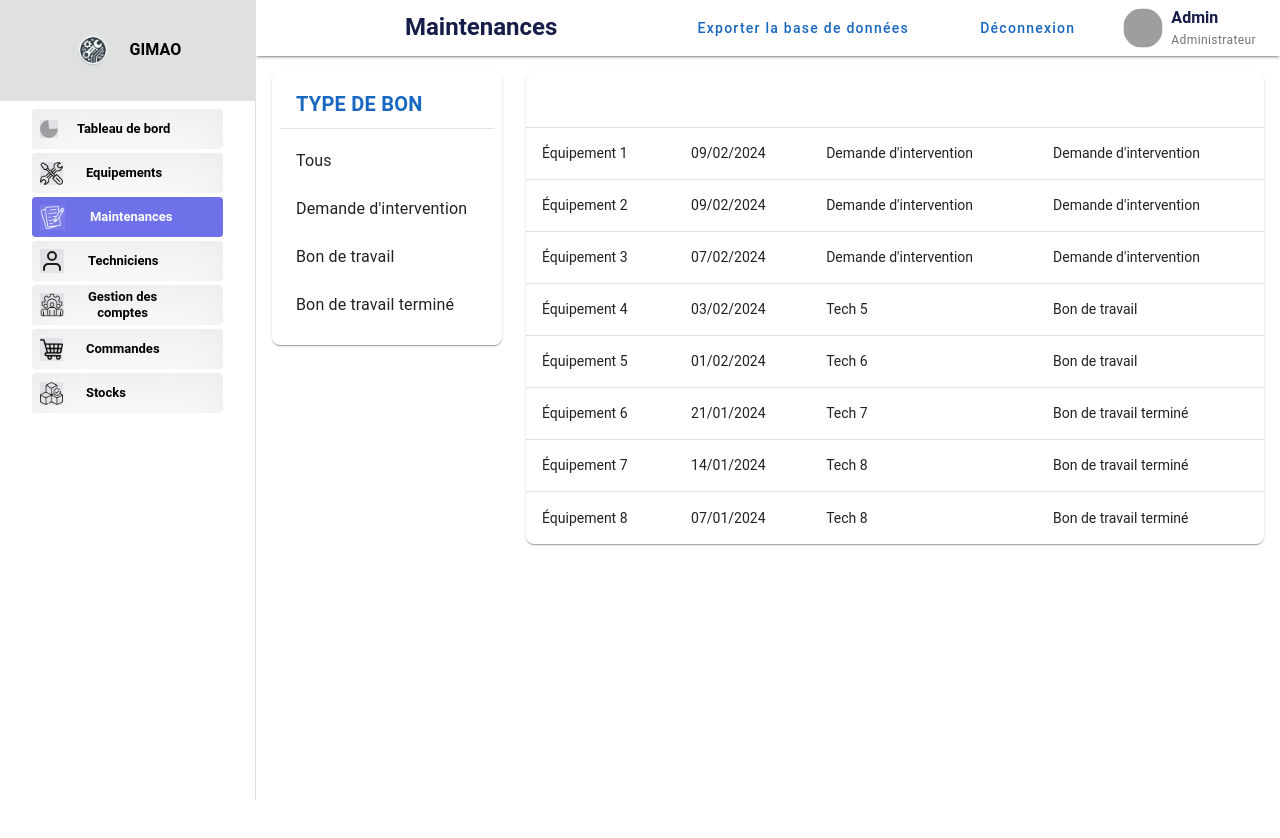
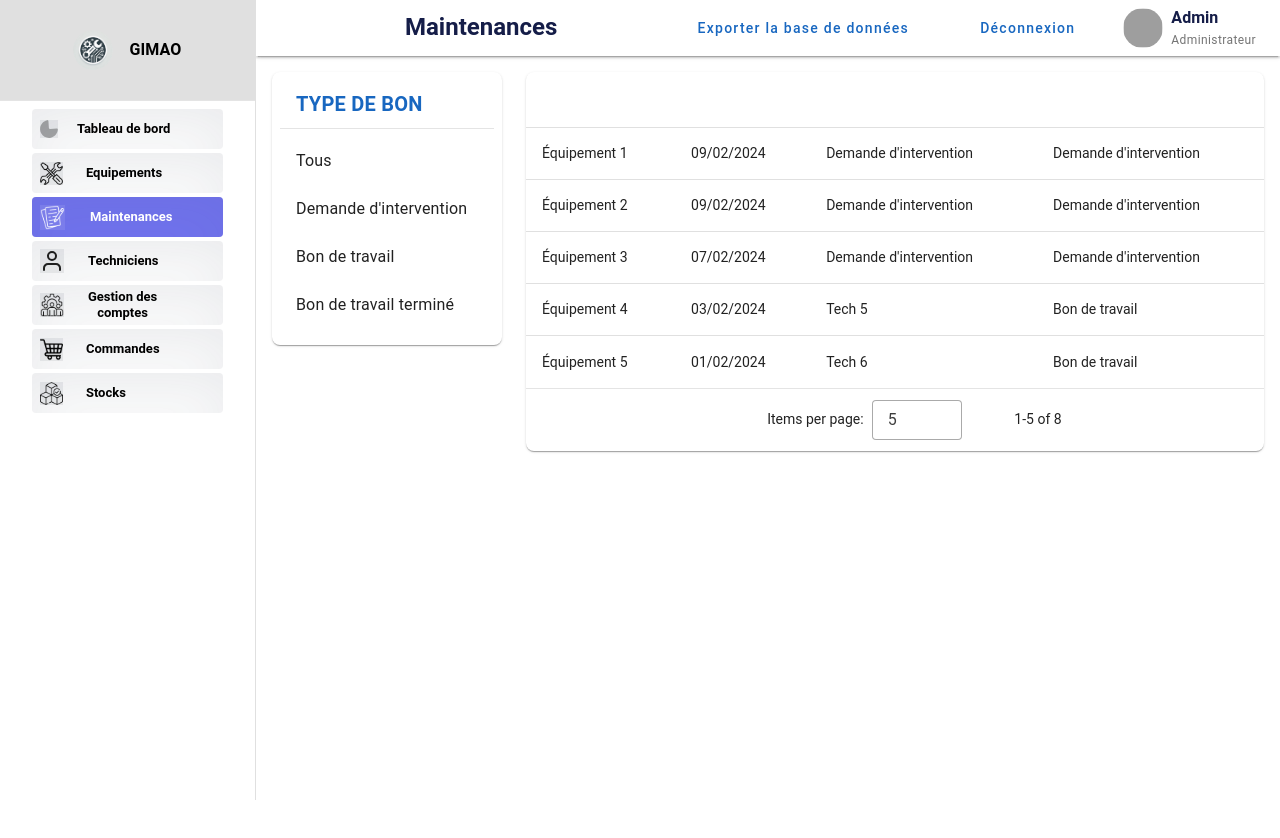
Before and after one commit to JDRSinclair/GIMAO, a Vue app in the folder frontend/: page /maintenances in a window 1280 px wide. Shown: the top 838 px of the page. Built offline with nearby package versions, Linux system fonts and the light colour scheme; grey boxes are pictures that could not be loaded; the HTML template or start-up script is replaced by a standard one.

Commit message:
Ajout du système de pagination aux vue d'Équipement et Maintenance.

```diff
--- a/frontend/src/views/Equipements/Equipements.vue
+++ b/frontend/src/views/Equipements/Equipements.vue
@@ -23,10 +23,18 @@
             <v-data-table
               :headers="headers"
               :items="filteredEquipements"
+              :items-per-page="itemsPerPage"
+              :page.sync="page"
               item-value="name"
               class="elevation-1 rounded-lg"
-              hide-default-footer
+              @page-count="pageCount = $event"
             ></v-data-table>
+            <div class="text-center pt-2">
+              <v-pagination
+                v-model="page"
+                :length="pageCount"
+              ></v-pagination>
+            </div>
           </v-col>
         </v-row>
       </v-container>
@@ -95,6 +103,9 @@ export default {
       },
     ]);
     const selectedLieu = ref(null);
+    const page = ref(1);
+    const pageCount = ref(0);
+    const itemsPerPage = ref(5);
 
     const filteredEquipements = computed(() => {
       if (!selectedLieu.value) {
@@ -113,7 +124,10 @@ export default {
       lieux,
       selectedLieu,
       handleLieuSelected,
-      filteredEquipements
+      filteredEquipements,
+      page,
+      pageCount,
+      itemsPerPage
     };
   }
 };
--- a/frontend/src/views/Maintenances/Maintenances.vue
+++ b/frontend/src/views/Maintenances/Maintenances.vue
@@ -6,7 +6,7 @@
         <!-- Filtres et tableau -->
         <v-row>
           <!-- Colonne contenant le filtre de type de bon -->
-          <v-col cols="3"> <!-- Réduit la largeur à 3/12 -->
+          <v-col cols="3">
             <v-card elevation="1" class="rounded-lg pa-2 mb-4">
               <v-card-title class="font-weight-bold text-uppercase text-primary">Type de bon</v-card-title>
               <v-divider></v-divider>
@@ -19,14 +19,22 @@
           </v-col>
 
           <!-- Tableau des bons de travail -->
-          <v-col cols="9"> <!-- Augmente la largeur à 9/12 -->
+          <v-col cols="9">
             <v-data-table
               :headers="headers"
-              :items="bonsDeTravail"
+              :items="filteredBonsDeTravail"
+              :items-per-page="itemsPerPage"
+              :page.sync="page"
               item-value="name"
               class="elevation-1 rounded-lg"
-              hide-default-footer
+              @page-count="pageCount = $event"
             ></v-data-table>
+            <div class="text-center pt-2">
+              <v-pagination
+                v-model="page"
+                :length="pageCount"
+              ></v-pagination>
+            </div>
           </v-col>
         </v-row>
       </v-container>
@@ -35,10 +43,22 @@
 </template>
 
 <script>
-import '@/assets/css/global.css'; // Importation du fichier CSS global
+import { ref } from 'vue';
+import '@/assets/css/global.css';
 
 export default {
   name: 'BonsDeTravail',
+  setup() {
+    const page = ref(1);
+    const pageCount = ref(0);
+    const itemsPerPage = ref(5);
+
+    return {
+      page,
+      pageCount,
+      itemsPerPage
+    };
+  },
   data() {
     return {
       typesDeBon: ["Tous", "Demande d'intervention", "Bon de travail", "Bon de travail terminé"],
```
